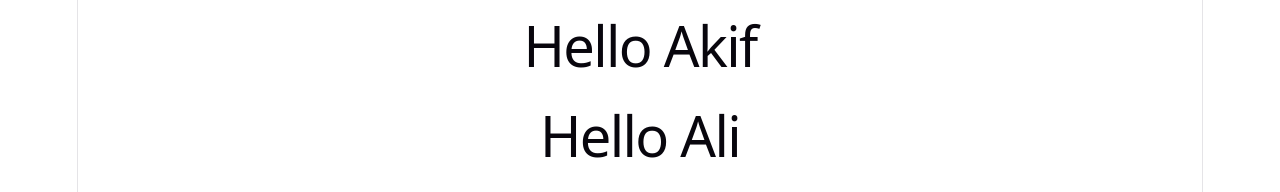
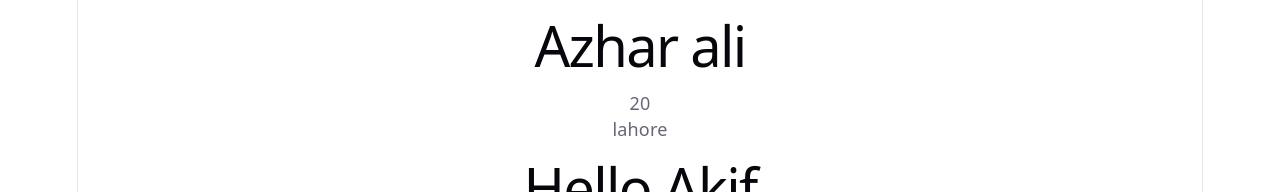
Before and after one commit to AkifNaveed12/react-js-learning-codebase, a React (Vite) app in the folder 03tailwindProps/: page / in a window 1280 px wide. Shown: the top 192 px of the page. Built offline with nearby package versions, Linux system fonts and the light colour scheme.

Commit message:
react props understanding practice 'multi prop'

```diff
--- a/03tailwindProps/src/App.jsx
+++ b/03tailwindProps/src/App.jsx
@@ -2,6 +2,7 @@
 import { useState } from 'react'
 import Card from './components/card'
 import Compprac from './components/compprac'
+import Multiplepropsprac from './components/multiplepropsprac'
 
 
 const myObj = {
@@ -12,6 +13,7 @@ export default function App(props) {
   console.log(props)
   return (
     <>
+    <Multiplepropsprac name ="Azhar ali" age={20} city ="lahore"/>
     <Compprac name="Akif"/>
     <Compprac name="Ali"/>
     <Compprac name="Ahmad"/>
--- /dev/null
+++ b/03tailwindProps/src/components/multiplepropsprac.jsx
@@ -0,0 +1,13 @@
+import React from 'react';
+
+const Multiplepropsprac = (props) => {
+    return (
+        <div>
+            <h1>{props.name}</h1>
+            <p>{props.age}</p>
+            <p>{props.city}</p>
+        </div>
+    );
+}
+
+export default Multiplepropsprac;
```
